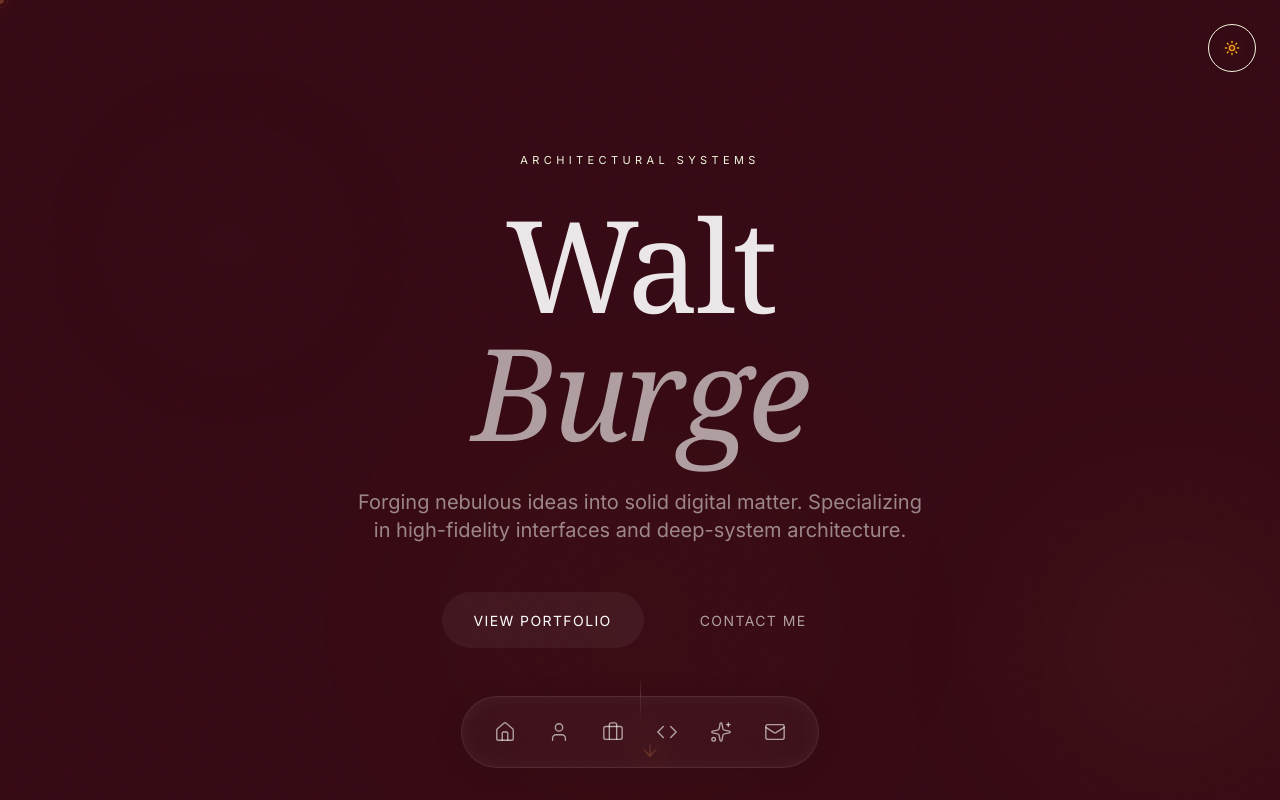
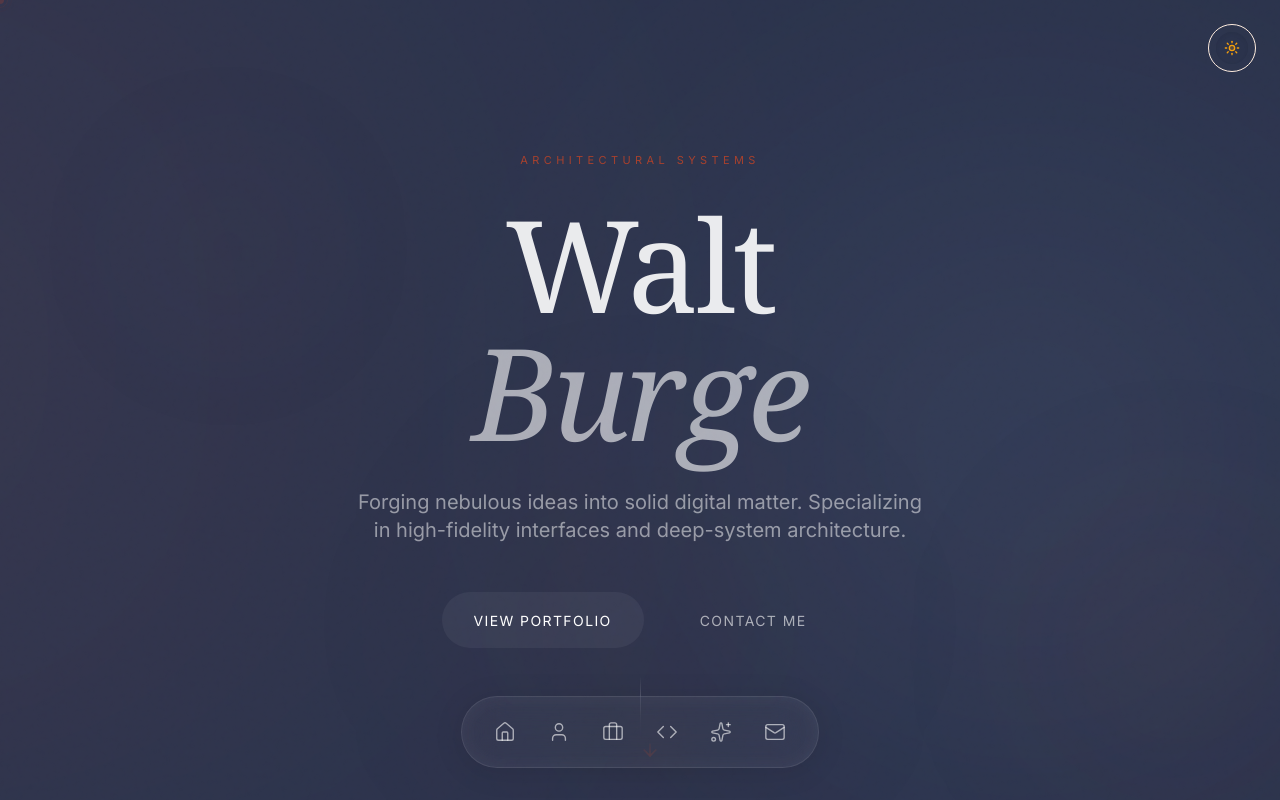
Before and after one commit to Aphrodine-wq/WaltBurge.com, a React (Vite) app: page / in a window 1280 px wide. Shown: the top 800 px of the page. Built offline with nearby package versions, Linux system fonts and the light colour scheme; a web font is replaced by a local one.

Commit message:
Apply Space Indigo theme: Updated index.css to new palette and Hero.tsx to match

```diff
--- a/components/Hero.tsx
+++ b/components/Hero.tsx
@@ -22,16 +22,15 @@ export const Hero: React.FC = () => {
       id={SectionId.HERO}
       className="relative min-h-screen flex flex-col items-center justify-center overflow-hidden"
     >
-      {/* 1. Background: The Ember Flow */}
-      <div className="absolute inset-0 bg-[#360A14] z-0">
-        {/* Ember Mesh 1: Sandy Brown */}
-        <div className="absolute top-[-20%] left-[-20%] w-[80vw] h-[80vw] bg-[radial-gradient(circle_at_center,theme(colors.aurora-teal/0.1),transparent_70%)] blur-[120px] animate-aurora mix-blend-screen" />
+      <div className="absolute inset-0 bg-[#2A324B] z-0">
+        {/* Mesh 1: Reddish Brown Accent */}
+        <div className="absolute top-[-20%] left-[-20%] w-[80vw] h-[80vw] bg-[radial-gradient(circle_at_center,rgb(var(--aurora-teal)/0.1),transparent_70%)] blur-[120px] animate-aurora mix-blend-screen" />
 
-        {/* Ember Mesh 2: Blue Slate/Deep Warmth */}
-        <div className="absolute bottom-[-20%] right-[-20%] w-[80vw] h-[80vw] bg-[radial-gradient(circle_at_center,theme(colors.aurora-purple/0.15),transparent_70%)] blur-[120px] animate-float-dream mix-blend-screen" />
+        {/* Mesh 2: Muted Slate Depth */}
+        <div className="absolute bottom-[-20%] right-[-20%] w-[80vw] h-[80vw] bg-[radial-gradient(circle_at_center,rgb(var(--aurora-purple)/0.15),transparent_70%)] blur-[120px] animate-float-dream mix-blend-screen" />
 
-        {/* Ember Mesh 3: Center Warm Glow */}
-        <div className="absolute top-[30%] left-[20%] w-[60vw] h-[60vw] bg-[radial-gradient(circle_at_center,rgba(247,147,76,0.05),transparent_60%)] blur-[100px] animate-pulse-slow" />
+        {/* Mesh 3: Center Warm Glow (Linen/Reddish) */}
+        <div className="absolute top-[30%] left-[20%] w-[60vw] h-[60vw] bg-[radial-gradient(circle_at_center,rgba(165,64,45,0.05),transparent_60%)] blur-[100px] animate-pulse-slow" />
       </div>
 
       <motion.div
@@ -100,8 +99,8 @@ export const Hero: React.FC = () => {
 
       {/* Floating Ambient Elements */}
       <motion.div style={{ y: y2 }} className="absolute inset-0 pointer-events-none z-0">
-        <FloatingOrb x="10%" y="20%" size={200} color="rgba(79, 99, 103, 0.1)" delay={0} />
-        <FloatingOrb x="80%" y="60%" size={300} color="rgba(247, 147, 76, 0.08)" delay={2} />
+        <FloatingOrb x="10%" y="20%" size={200} color="rgba(92, 107, 137, 0.1)" delay={0} />
+        <FloatingOrb x="80%" y="60%" size={300} color="rgba(165, 64, 45, 0.08)" delay={2} />
       </motion.div>
 
       {/* Scroll Hint */}
--- a/index.css
+++ b/index.css
@@ -6,35 +6,35 @@
 
 @layer base {
   :root {
-    /* Retro Earth Palette */
-    --bg-deep: 54 10 20;
-    /* #360A14 - Rich Mahogany */
-    --bg-nebula: 42 8 16;
-    /* #2A0810 - Darker Mahogany */
-    --text-glow: 238 245 219;
-    /* #EEF5DB - Beige */
+    /* Space Indigo Palette */
+    --bg-deep: 42 50 75;
+    /* #2A324B - Space Indigo */
+    --bg-nebula: 28 34 53;
+    /* #1C2235 - Deep Indigo */
+    --text-glow: 255 237 223;
+    /* #FFEDDF - Linen */
 
-    /* Ember Accents */
-    --aurora-teal: 247 147 76;
-    /* #F7934C - Sandy Brown */
-    --aurora-purple: 79 99 103;
-    /* #4F6367 - Blue Slate */
-    --aurora-pink: 214 90 49;
-    /* #D65A31 - Burnt Orange */
+    /* Accents */
+    --aurora-teal: 165 64 45;
+    /* #A5402D - Reddish Brown (Primary Accent) */
+    --aurora-purple: 92 107 137;
+    /* #5C6B89 - Muted Slate (Secondary) */
+    --aurora-pink: 255 237 223;
+    /* #FFEDDF - Linen (Highlight) */
 
     /* Semantic mapping */
     --bg-primary: var(--bg-deep);
     --bg-secondary: var(--bg-nebula);
-    --bg-surface: 79 99 103;
-    /* Blue Slate primarily for surface contrast */
+    --bg-surface: 58 68 88;
+    /* Lighter Indigo for surface */
 
     --text-primary: var(--text-glow);
-    --text-secondary: 247 147 76;
-    /* Sandy Brown */
+    --text-secondary: 165 64 45;
+    /* Reddish Brown */
 
     --accent-color: var(--aurora-teal);
-    --border-color: 238 245 219;
-    /* Beige used with low opacity */
+    --border-color: 255 237 223;
+    /* Linen used with low opacity */
   }
 
   body {
--- a/tailwind.config.js
+++ b/tailwind.config.js
@@ -26,6 +26,11 @@ export default {
           success: '#4ade80',
           primary: 'rgb(var(--text-primary) / <alpha-value>)',
           secondary: 'rgb(var(--text-secondary) / <alpha-value>)',
+        },
+        aurora: {
+          teal: 'rgb(var(--aurora-teal) / <alpha-value>)',
+          purple: 'rgb(var(--aurora-purple) / <alpha-value>)',
+          pink: 'rgb(var(--aurora-pink) / <alpha-value>)',
         },
         navy: {
           50: '#f0f4f8',
```
